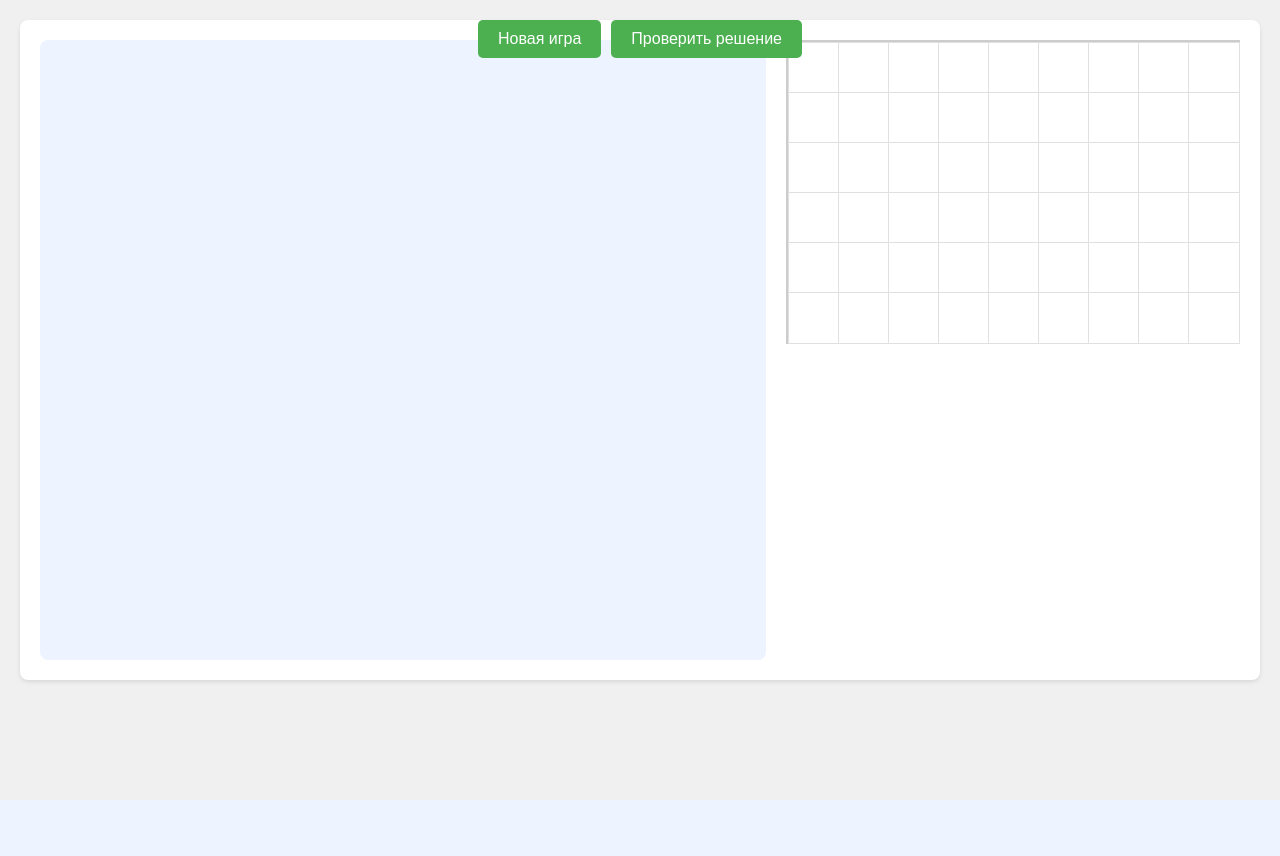
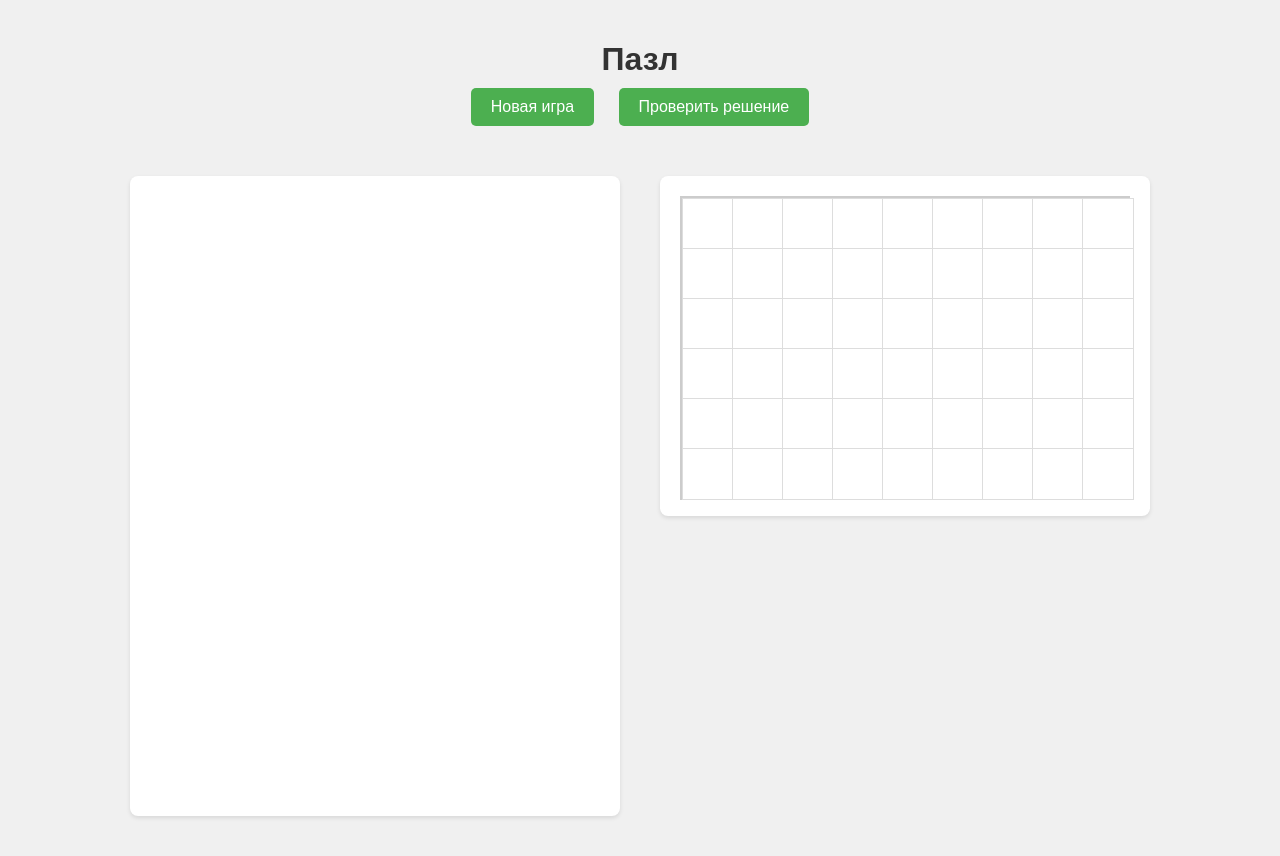
Before and after one commit to SNAcorp/shabalin, a FastAPI app: page /puzzle in a window 1280 px wide. Before the commit the page ends 800 px from the top, so only its background shows below. Run offline with FastAPI, Linux system fonts and the light colour scheme.

Commit message:
Innitial Commit

```diff
--- a/app/static/pgame.js
+++ b/app/static/pgame.js
@@ -1,6 +1,6 @@
 class PuzzleGame {
     constructor() {
-        this.tilesArea = document.getElementById('tilesArea');
+        this.tilesContainer = document.getElementById('tilesContainer');
         this.puzzleGrid = document.getElementById('puzzleGrid');
         this.newGameBtn = document.getElementById('newGame');
         this.checkSolutionBtn = document.getElementById('checkSolution');
@@ -11,6 +11,8 @@ class PuzzleGame {
         this.tiles = [];
         this.gridCells = [];
 
+        this.draggedTile = null;
+
         this.initializeEventListeners();
         this.createGrid();
         this.startNewGame();
@@ -19,26 +21,21 @@ class PuzzleGame {
     initializeEventListeners() {
         this.newGameBtn.addEventListener('click', () => this.startNewGame());
         this.checkSolutionBtn.addEventListener('click', () => this.checkSolution());
+
+        // Предотвращаем стандартное поведение драг-н-дропа для сетки
+        this.puzzleGrid.addEventListener('dragover', (e) => {
+            e.preventDefault();
+        });
     }
 
     createGrid() {
         // Создаем пустую сетку
-        this.puzzleGrid.innerHTML = '';
-        this.gridCells = [];
-
         for (let i = 0; i < this.gridHeight * this.gridWidth; i++) {
             const cell = document.createElement('div');
             cell.className = 'grid-cell';
             cell.dataset.index = i;
 
-            this.setupGridCellEvents(cell);
-
-            this.gridCells.push(cell);
-            this.puzzleGrid.appendChild(cell);
-        }
-    }
-
-    setupGridCellEvents(cell) {
+            // Обработчики для drag and drop
             cell.addEventListener('dragover', (e) => {
                 e.preventDefault();
                 cell.classList.add('highlight');
@@ -52,19 +49,20 @@ class PuzzleGame {
                 e.preventDefault();
                 cell.classList.remove('highlight');
 
-            const tileId = e.dataTransfer.getData('text/plain');
-            const tile = document.getElementById(tileId);
-
-            if (tile && !cell.hasChildNodes()) {
-                cell.appendChild(tile);
-                cell.classList.add('filled');
+                if (this.draggedTile && !cell.hasChildNodes()) {
+                    cell.appendChild(this.draggedTile);
+                    this.draggedTile = null;
                 }
             });
+
+            this.gridCells.push(cell);
+            this.puzzleGrid.appendChild(cell);
+        }
     }
 
     async startNewGame() {
         try {
-            const response = await fetch('http://shabalin.sna.lol/api/game/new');
+            const response = await fetch('https://shabalin.sna.lol/api/game/new');
             const gameData = await response.json();
 
             this.createTiles(gameData.grid);
@@ -74,18 +72,17 @@ class PuzzleGame {
     }
 
     createTiles(grid) {
-        // Очищаем области
-        this.tilesArea.innerHTML = '';
+        this.tilesContainer.innerHTML = '';
+        this.tiles = [];
+
+        // Очищаем сетку
         this.gridCells.forEach(cell => {
             cell.innerHTML = '';
-            cell.classList.remove('filled');
         });
 
-        // Создаем новые тайлы
         grid.forEach((position, index) => {
             const tile = document.createElement('div');
             tile.className = 'tile';
-            tile.id = `tile-${index}`;
             tile.draggable = true;
 
             // Вычисляем позицию фонового изображения
@@ -95,61 +92,55 @@ class PuzzleGame {
             tile.style.backgroundImage = 'url("https://shabalin.sna.lol/static/puzzle.jpg")';
             tile.style.backgroundPosition = `-${originalX}px -${originalY}px`;
 
-            this.setupTileEvents(tile);
+            // Добавляем data-атрибут для определения правильной позиции
+            tile.dataset.correctPosition = position;
 
-            this.tiles.push(tile);
-            this.tilesArea.appendChild(tile);
-        });
-    }
-
-    setupTileEvents(tile) {
-        tile.addEventListener('dragstart', (e) => {
-            e.dataTransfer.setData('text/plain', tile.id);
+            // Обработчики для drag and drop
+            tile.addEventListener('dragstart', () => {
+                this.draggedTile = tile;
                 tile.classList.add('dragging');
-
-            // Если тайл находится в ячейке сетки, освобождаем ячейку
-            if (tile.parentElement.classList.contains('grid-cell')) {
-                tile.parentElement.classList.remove('filled');
-            }
             });
 
             tile.addEventListener('dragend', () => {
                 tile.classList.remove('dragging');
             });
-    }
 
-    getCurrentGrid() {
-        return this.gridCells.map(cell => {
-            const tile = cell.firstChild;
-            if (!tile) return null;
-
-            const [x, y] = tile.style.backgroundPosition
-                .split(' ')
-                .map(pos => parseInt(pos));
-
-            const col = Math.abs(x / this.tileSize);
-            const row = Math.abs(y / this.tileSize);
-
-            return row * this.gridWidth + col;
+            this.tiles.push(tile);
+            this.tilesContainer.appendChild(tile);
         });
     }
 
+    getCurrentState() {
+        const state = new Array(this.gridWidth * this.gridHeight).fill(null);
+
+        this.gridCells.forEach((cell, index) => {
+            const tile = cell.firstChild;
+            if (tile) {
+                state[index] = parseInt(tile.dataset.correctPosition);
+            }
+        });
+
+        return state;
+    }
+
     async checkSolution() {
-        const grid = this.getCurrentGrid();
+        const currentState = this.getCurrentState();
 
         // Проверяем, все ли ячейки заполнены
-        if (grid.includes(null)) {
+        if (currentState.includes(null)) {
             alert('Пожалуйста, заполните все ячейки сетки!');
             return;
         }
 
         try {
-            const response = await fetch('http://shabalin.sna.lol/api/game/check', {
+            const response = await fetch('https://shabalin.sna.lol/api/game/check', {
                 method: 'POST',
                 headers: {
                     'Content-Type': 'application/json',
                 },
-                body: JSON.stringify({ grid })
+                body: JSON.stringify({
+                    grid: currentState
+                })
             });
 
             const result = await response.json();
--- a/app/templates/puzzle.html
+++ b/app/templates/puzzle.html
@@ -14,43 +14,54 @@
 
         .game-container {
             display: flex;
-            gap: 20px;
-            max-width: 1200px;
-            margin: 0 auto;
+            justify-content: center;
+            gap: 40px;
+            padding: 20px;
+        }
+
+        .tiles-area {
+            width: 450px;
+            min-height: 600px;
             background-color: #fff;
             padding: 20px;
             border-radius: 8px;
-            box-shadow: 0 2px 4px rgba(0,0,0,0.1);
+            box-shadow: 0 2px 4px rgba(0, 0, 0, 0.1);
         }
 
-        .tiles-area {
-            flex: 1;
-            min-height: 600px;
-            background-color: #eef4ff;
-            padding: 10px;
-            border-radius: 8px;
+        .tiles-container {
             display: flex;
             flex-wrap: wrap;
-            align-content: flex-start;
             gap: 5px;
+            margin-bottom: 20px;
+        }
+
+        .grid-area {
+            width: 450px;
+            height: 300px;
+            background-color: #fff;
+            padding: 20px;
+            border-radius: 8px;
+            box-shadow: 0 2px 4px rgba(0, 0, 0, 0.1);
         }
 
         .puzzle-grid {
-            width: 450px;
-            height: 300px;
-            background-color: #fff;
-            border: 2px solid #ccc;
             display: grid;
             grid-template-columns: repeat(9, 50px);
             grid-template-rows: repeat(6, 50px);
             gap: 0;
+            background-color: #eee;
+            border: 2px solid #ccc;
         }
 
         .grid-cell {
             width: 50px;
             height: 50px;
-            border: 1px solid #e0e0e0;
+            border: 1px solid #ddd;
             background-color: #fff;
+        }
+
+        .grid-cell.highlight {
+            background-color: #e6f3ff;
         }
 
         .tile {
@@ -71,13 +82,8 @@
         }
 
         .controls {
-            position: fixed;
-            top: 20px;
-            left: 50%;
-            transform: translateX(-50%);
-            z-index: 100;
-            display: flex;
-            gap: 10px;
+            text-align: center;
+            margin-bottom: 20px;
         }
 
         button {
@@ -88,30 +94,41 @@
             color: white;
             border: none;
             border-radius: 5px;
+            margin: 0 10px;
         }
 
         button:hover {
             background-color: #45a049;
         }
 
-        .grid-cell.highlight {
-            background-color: #e3f2fd;
+        .header {
+            text-align: center;
+            margin-bottom: 30px;
         }
 
-        .grid-cell.filled {
-            border: none;
+        .header h1 {
+            color: #333;
+            margin-bottom: 10px;
         }
     </style>
 </head>
 <body>
-    <div class="controls">
-        <button id="newGame">Новая игра</button>
-        <button id="checkSolution">Проверить решение</button>
+    <div class="header">
+        <h1>Пазл</h1>
+        <div class="controls">
+            <button id="newGame">Новая игра</button>
+            <button id="checkSolution">Проверить решение</button>
+        </div>
     </div>
 
     <div class="game-container">
-        <div class="tiles-area" id="tilesArea"></div>
-        <div class="puzzle-grid" id="puzzleGrid"></div>
+        <div class="tiles-area">
+            <div class="tiles-container" id="tilesContainer"></div>
+        </div>
+
+        <div class="grid-area">
+            <div class="puzzle-grid" id="puzzleGrid"></div>
+        </div>
     </div>
 
     <script src="https://shabalin.sna.lol/static/pgame.js"></script>
```
Lines whose indentation alone changed are shown as unchanged.
